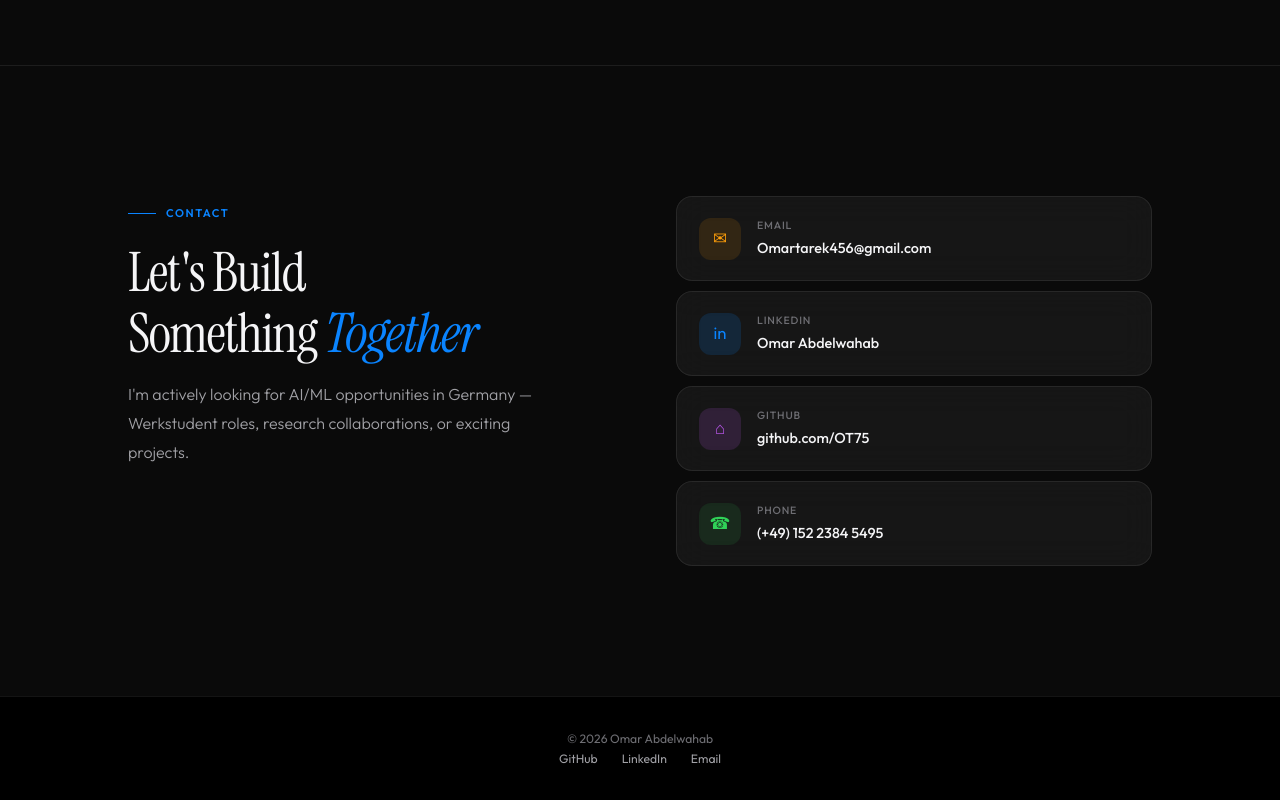
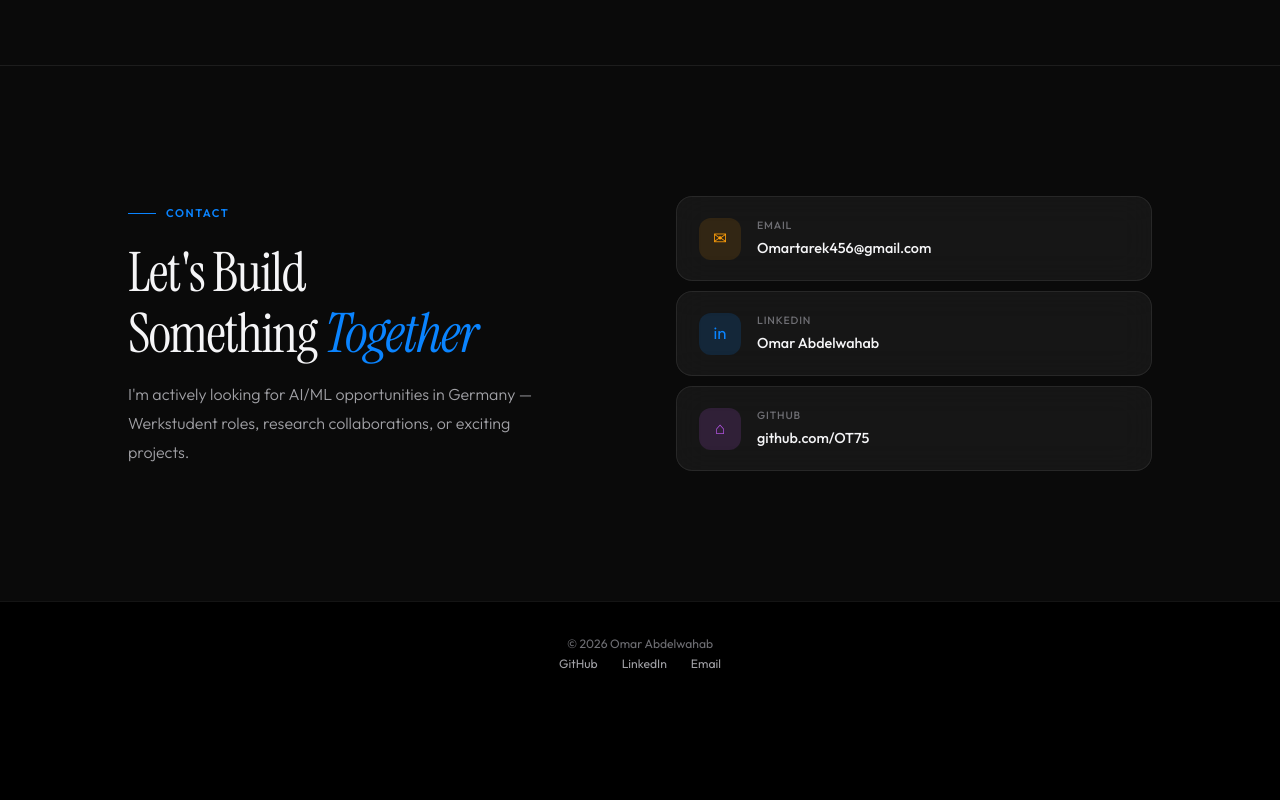
Before and after one commit to OT75/ot75.github.io, a plain HTML site: page index.html in a window 1280 px wide. Shown: the part 6981-7781 px from the top of the page. After the commit the page ends 7686 px from the top, so only its background shows below. Drawn offline with Linux system fonts and the light colour scheme.

Commit message:
Update index.html

```diff
--- a/index.html
+++ b/index.html
@@ -516,7 +516,6 @@ footer a:hover{color:var(--accent)}
       <a href="&#109;&#97;&#105;&#108;&#116;&#111;&#58;Omartarek456&#64;gmail&#46;com" class="cc-link"><div class="cc-icon ic-orange">✉</div><div><div class="cc-label">Email</div><div class="cc-value">Omartarek456&#64;gmail.com</div></div></a>
       <a href="https://www.linkedin.com/in/omar-tarek-52b261255/" target="_blank" class="cc-link"><div class="cc-icon ic-blue">in</div><div><div class="cc-label">LinkedIn</div><div class="cc-value">Omar Abdelwahab</div></div></a>
       <a href="https://github.com/OT75" target="_blank" class="cc-link"><div class="cc-icon ic-purple">⌂</div><div><div class="cc-label">GitHub</div><div class="cc-value">github.com/OT75</div></div></a>
-      <a href="tel:+4915223845495" class="cc-link"><div class="cc-icon" style="background:rgba(48,209,88,0.1);color:var(--green)">☎</div><div><div class="cc-label">Phone</div><div class="cc-value">(+49) 152 2384 5495</div></div></a>
     </div>
   </div>
 </div></section>
```
